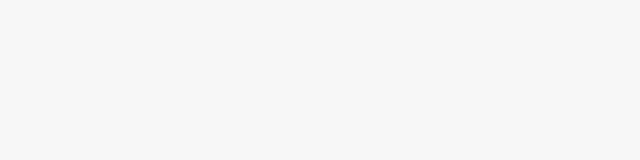
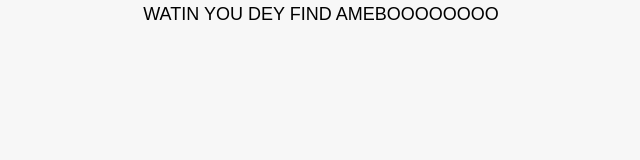
Before and after one commit to joshuapetertolu/Panto-Furniture-Landing-page, a plain HTML site: page index.html in a window 1280 px wide. Shown: the whole page, without its empty margins (319-959 px from the left). Drawn offline with nearby package versions, Linux system fonts and the light colour scheme.

Commit message:
style the footer bar

```diff
--- a/index.html
+++ b/index.html
@@ -42,6 +42,10 @@
     <section></section>
 
     <!-- The Footer -->
-    <footer></footer>
+    <footer>
+      <h1 class="text-bold text-center text-lg">
+        WATIN YOU DEY FIND AMEBOOOOOOOO
+      </h1>
+    </footer>
   </body>
 </html>
```
